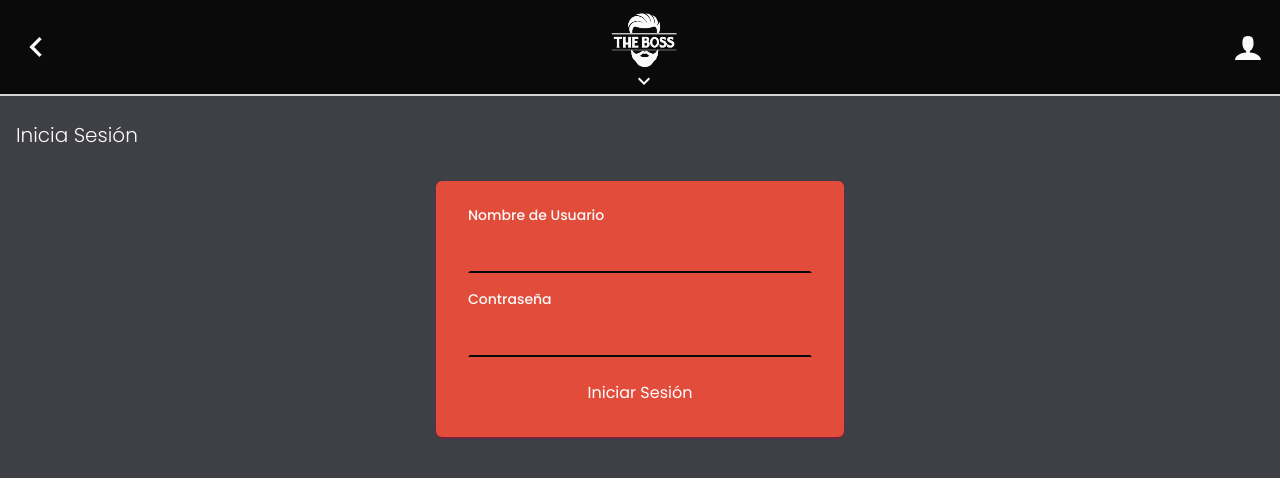
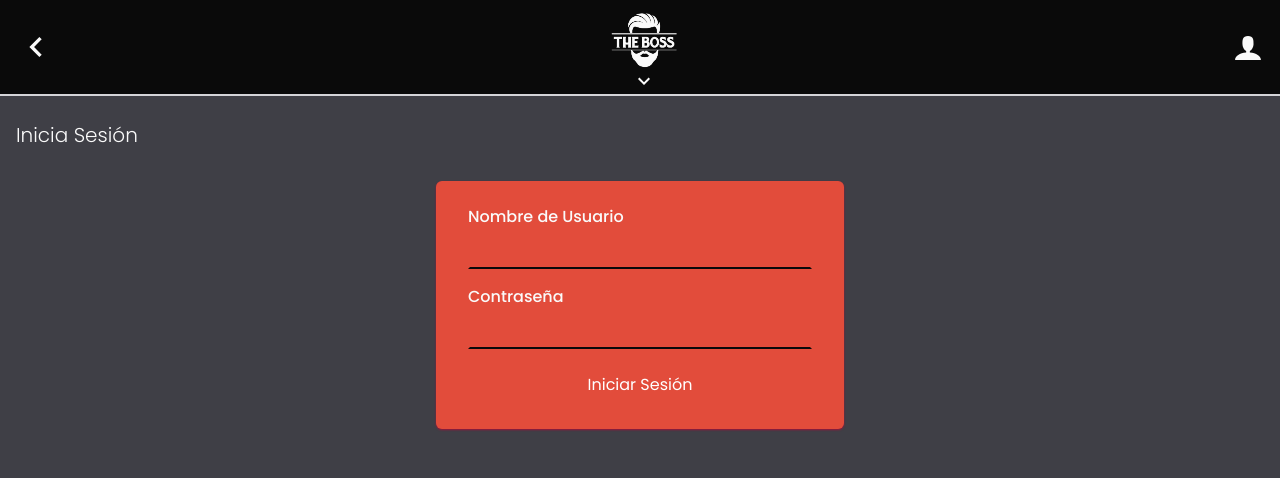
Before and after one commit to VladWithCode/barbershop-pos, a Next.js app: page /login in a window 1280 px wide. Shown: the top 478 px of the page. Built offline with nearby package versions, Linux system fonts and the light colour scheme; no server answers.

Commit message:
Change to consistent styles

```diff
--- a/src/app/_components/InputGroup.tsx
+++ b/src/app/_components/InputGroup.tsx
@@ -24,7 +24,7 @@ function InputGroup({
 } & React.InputHTMLAttributes<HTMLInputElement>) {
 	return (
 		<div className="flex flex-col gap-y-1">
-			<label htmlFor={name} className="text-sm font-medium">
+			<label htmlFor={name} className="font-medium text-current">
 				{label}
 			</label>
 			<input
@@ -32,7 +32,7 @@ function InputGroup({
 				name={name}
 				id={name}
 				className={getClassName(
-					'bg-transparent border-2 border-transparent border-b-zinc-950 focus:outline-none focus:ring-0 focus:border-barber-red focus:rounded-sm transition duration-75',
+					'max-w-full bg-transparent py-1 border-2 border-transparent border-b-zinc-950 focus:rounded focus:ring-0 focus:border-zinc-50 focus:bg-zinc-800 focus:text-zinc-50',
 					className
 				)}
 				value={value}
```
